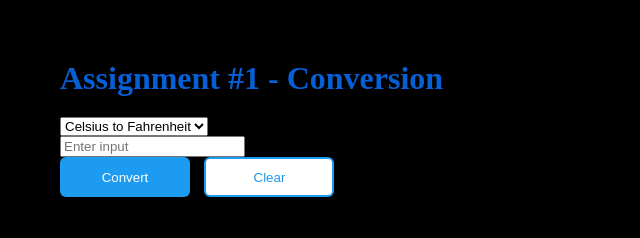
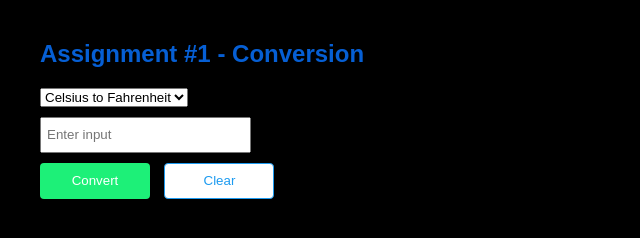
Before and after one commit to SimonAlferez10191/SimonAlferez10191.github.io, a plain HTML site: page Assignment1 ni Simon.html in a window 1280 px wide. Shown: the whole page, without its empty margins (0-640 px from the left). Drawn offline with Linux system fonts and the light colour scheme.

Commit message:
Update Assignment1 ni Simon.html

```diff
--- a/Assignment1 ni Simon.html
+++ b/Assignment1 ni Simon.html
@@ -3,70 +3,54 @@
   <head>
     <title>Assignment #1 - Conversion</title>
 
+     <style>
+      body {
+        font-family: Arial;
+        margin: 40px;
+        background-color: black
 
-     <style>
-     /* Match main website fonts */
-body {
-  font-family: 'DM Sans', sans-serif;
-  background-color: #000;     /* matches your homepage background */
-  color: white;
-  margin: 60px;
+
+
       }
 
-/* Center container */
-.container {
-  max-width: 500px;
+
+      input {
+        height: 30px;
+        width: 200px;
+        margin-top: 10px;
+        margin-bottom: 10px;
+        padding-left: 5px;
       }
 
-/* Heading style */
-h2 {
-  font-family: 'Tinos', serif;
-  font-size: 32px;
-  color: rgb(6, 95, 212);
-  margin-bottom: 20px;
-}
-
-/* Match Bootstrap-like inputs */
-.styled-input {
-  width: 100%;
-  height: 40px;
-  padding: 8px 12px;
-  margin-bottom: 15px;
-  border-radius: 6px;
-  border: 1px solid #bbb;
-  font-size: 16px;
-}
-
-/* Buttons matching homepage */
       .compute-button {
-  background-color: rgb(29, 155, 240);
+        background-color: rgb(29, 240, 120);
         color: white;
         border: none;
-  height: 40px;
-  width: 130px;
-  border-radius: 6px;
+        height: 36px;
+        width: 110px;
+        border-radius: 4px;
         cursor: pointer;
         margin-right: 10px;
         transition: opacity 0.15s;
       }
 
       .compute-button:hover {
-  opacity: 0.85;
+        opacity: 0.8;
       }
 
       .compute-button:active {
-  opacity: 0.6;
+        opacity: 0.5;
       }
 
       .clear-button {
         background-color: white;
         color: rgb(29, 155, 240);
-  border: 2px solid rgb(29, 155, 240);
-  height: 40px;
-  width: 130px;
-  border-radius: 6px;
+        border: 1px solid rgb(29, 155, 240);
+        height: 36px;
+        width: 110px;
+        border-radius: 4px;
         cursor: pointer;
-  transition: 0.15s;
+        transition: background-color 0.15s, color 0.15s;
       }
 
       .clear-button:hover {
@@ -74,19 +58,22 @@ h2 {
         color: white;
       }
 
-/* Result text */
       #result {
-  margin-top: 20px;
+        margin-top: 15px;
         font-weight: bold;
-  font-size: 18px;
+        color: azure;
       }
 
+        .title-button{
+            color: rgb(6, 95, 212);
+         }
     </style>
   </head>
 
   <body>
-    <h2>Assignment #1 - Conversion</h2>
+    <h2 class="title-button">Assignment #1 - Conversion</h2>
 
+    <!--DISPLAY-->
     <select center class="change" id="conversionType">
       <option value="ctof">Celsius to Fahrenheit</option>
       <option value="ftoc">Fahrenheit to Celsius</option>
@@ -94,8 +81,9 @@ h2 {
       <option value="fttom">Feet to Meters</option>
     </select>
 
+
+
     <br>
-
       <input type="number" id="inputValue" placeholder="Enter input">
 
     <br>
@@ -104,6 +92,8 @@ h2 {
     <button class="clear-button" onclick="clearResult()">Clear</button>
 
     <p id="result"></p>
+    <!--DISPLAY-->
+
 
     <script>
       function convert() {
```
Lines whose indentation alone changed are shown as unchanged.
